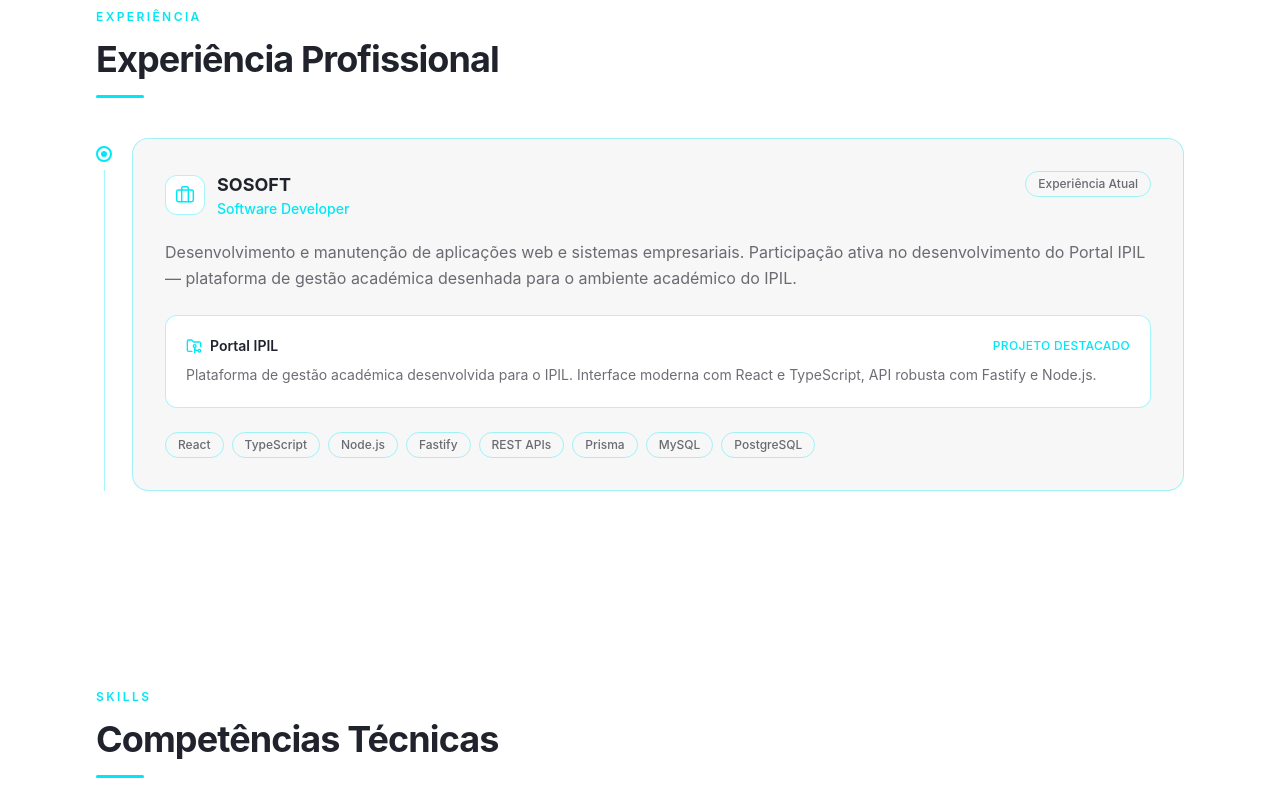
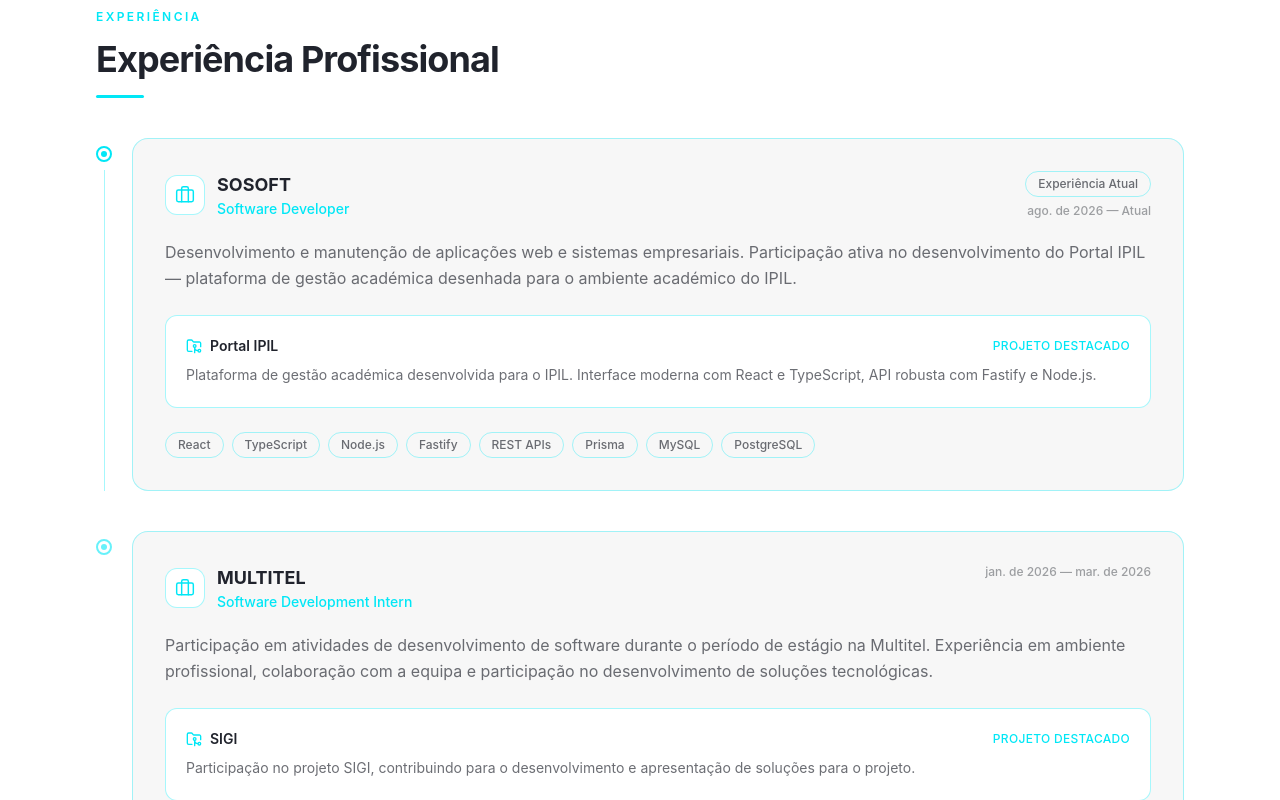
Before and after one commit to 67jo/mpaka-portfolio, a React (Vite) app: page / in a window 1280 px wide. Shown: the part 1460-2260 px from the top of the page. Built offline with nearby package versions, Linux system fonts and the light colour scheme.

Commit message:
feat: adicionar seção de experiência profissional com dados dinâmicos e formatação de períodos

```diff
--- a/src/components/Experience/Experience.tsx
+++ b/src/components/Experience/Experience.tsx
@@ -2,9 +2,11 @@
 import { useTranslation } from "react-i18next";
 import { SectionHeading } from "../ui/SectionHeading";
 import { Reveal } from "../ui/Reveal";
+import { experiences, isCurrentExperience } from "../../data/experience";
+import { formatExperiencePeriod } from "../../utils/formExperienceDate";
 
 export function Experience() {
-  const { t } = useTranslation();
+  const { t, i18n } = useTranslation();
 
   return (
     <section id="experience" className="mx-auto max-w-6xl px-5 py-24 sm:px-8">
@@ -12,67 +14,102 @@
         <SectionHeading eyebrow={t("experience.eyebrow")} title={t("experience.title")} />
       </Reveal>
 
-      <div className="mt-10 flex gap-5">
-        <div className="hidden flex-col items-center pt-2 sm:flex">
-          <span className="flex h-4 w-4 items-center justify-center rounded-full border-2 border-primary">
-            <span className="h-1.5 w-1.5 rounded-full bg-primary" />
-          </span>
-          <span className="mt-2 w-px flex-1 bg-[var(--border)]" />
-        </div>
+      <div className="mt-10 flex flex-col gap-10">
+        {experiences.map((exp, index) => {
+          const Icon = exp.icon;
+          const base = `experience.items.${exp.id}`;
+          const current = isCurrentExperience(exp);
+          const period = formatExperiencePeriod(
+            exp.startDate,
+            exp.endDate,
+            i18n.language,
+            t("experience.present")
+          );
 
-        <Reveal delay={80} className="w-full">
-          <a href="https://sosoft.ao/" target="blank">
+          const content = (
             <article className="w-full rounded-2xl border border-[var(--border)] bg-[var(--surface)] p-6 sm:p-8">
               <div className="flex flex-wrap items-start justify-between gap-3">
                 <div className="flex items-center gap-3">
                   <span className="flex h-10 w-10 items-center justify-center rounded-xl border border-[var(--border)] bg-[var(--bg)] text-primary">
-                    <Briefcase className="h-5 w-5" strokeWidth={1.75} />
+                    <Icon className="h-5 w-5" strokeWidth={1.75} />
                   </span>
                   <div>
-                    <h3 className="text-lg font-bold text-[var(--text)]">
-                      {t("experience.sosoft.company")}
-                    </h3>
-                    <p className="text-sm font-medium text-primary">
-                      {t("experience.sosoft.role")}
-                    </p>
+                    <h3 className="text-lg font-bold text-[var(--text)]">{exp.company}</h3>
+                    <p className="text-sm font-medium text-primary">{t(`${base}.role`)}</p>
                   </div>
                 </div>
+
+                <div className="flex flex-col items-end gap-1.5">
+                  {current && (
                     <span className="rounded-full border border-[var(--border)] px-3 py-1 text-xs font-medium text-[var(--text-muted)]">
                       {t("experience.current")}
                     </span>
+                  )}
+                  <span className="text-xs font-medium text-[var(--text-faint)]">{period}</span>
                 </div>
+              </div>
+
               <p className="mt-5 text-sm leading-relaxed text-[var(--text-muted)] sm:text-base">
-                {t("experience.sosoft.description")}
+                {t(`${base}.description`)}
               </p>
+
+              {exp.hasHighlight && (
                 <div className="mt-6 rounded-xl border border-[var(--border)] bg-[var(--bg)] p-5">
                   <div className="flex flex-wrap items-center justify-between gap-2">
                     <span className="flex items-center gap-2 text-sm font-semibold text-[var(--text)]">
                       <FolderGit2 className="h-4 w-4 text-primary" />
-                    {t("experience.sosoft.highlightTitle")}
+                      {t(`${base}.highlightTitle`)}
                     </span>
                     <span className="text-xs font-medium uppercase tracking-wide text-primary">
-                    {t("experience.sosoft.highlightLabel")}
+                      {t(`${base}.highlightLabel`)}
                     </span>
                   </div>
                   <p className="mt-2 text-sm leading-relaxed text-[var(--text-muted)]">
-                  {t("experience.sosoft.highlightDescription")}
+                    {t(`${base}.highlightDescription`)}
                   </p>
                 </div>
+              )}
+
               <div className="mt-6 flex flex-wrap gap-2">
-                {["React", "TypeScript", "Node.js", "Fastify", "REST APIs", "Prisma", "MySQL", "PostgreSQL"].map(
-                  (tech) => (
+                {exp.techStack.map((tech) => (
                   <span
                     key={tech}
                     className="rounded-full border border-[var(--border)] px-3 py-1 text-xs font-medium text-[var(--text-muted)]"
                   >
                     {tech}
                   </span>
-                  )
+                ))}
+              </div>
+            </article>
+          );
+
+          return (
+            <div key={exp.id} className="flex gap-5">
+              <div className="hidden flex-col items-center pt-2 sm:flex">
+                <span
+                  className={`flex h-4 w-4 items-center justify-center rounded-full border-2 ${
+                    current ? "border-primary" : "border-[var(--border-strong)]"
+                  }`}
+                >
+                  <span className={`h-1.5 w-1.5 rounded-full ${current ? "bg-primary" : "bg-[var(--border-strong)]"}`} />
+                </span>
+                {index < experiences.length - 1 && (
+                  <span className="mt-2 w-px flex-1 bg-[var(--border)]" />
                 )}
               </div>
-            </article>
+
+              <Reveal delay={80 * (index + 1)} className="w-full">
+                {exp.url ? (
+                  <a href={exp.url} target="_blank" rel="noreferrer">
+                    {content}
                   </a>
+                ) : (
+                  content
+                )}
               </Reveal>
+            </div>
+          );
+        })}
       </div>
     </section>
   );
--- /dev/null
+++ b/src/data/experience.ts
@@ -0,0 +1,50 @@
+import { Briefcase, type LucideIcon } from "lucide-react";
+
+export interface ExperienceEntry {
+  id: string;
+  company: string;
+  url?: string;
+  icon: LucideIcon;
+  /** Formato "YYYY-MM". Usa startDate/endDate em vez de um boolean "current". */
+  startDate: string;
+  /** Omite (ou usa `null`) se a experiência ainda estiver a decorrer. */
+  endDate?: string | null;
+  hasHighlight?: boolean;
+  techStack: string[];
+}
+
+export const experiences: ExperienceEntry[] = [
+  {
+    id: "sosoft",
+    company: "SOSOFT",
+    url: "https://sosoft.ao/",
+    icon: Briefcase,
+    startDate: "2026-08",
+    endDate: null, // ainda a decorrer
+    hasHighlight: true,
+    techStack: ["React", "TypeScript", "Node.js", "Fastify", "REST APIs", "Prisma", "MySQL", "PostgreSQL"],
+  },
+  {
+    id: "multitel",
+    company: "MULTITEL",
+    url: "https://www.multitel.co.ao/",
+    icon: Briefcase,
+    startDate: "2026-01",
+    endDate:"2026-03",
+    hasHighlight: true,
+    techStack: ["React", "TypeScript", "Node.js", "Fastify", "REST APIs", "Prisma", "MySQL", "PostgreSQL"],
+  },
+  // Exemplo de experiência antiga/terminada:
+  // {
+  //   id: "acme",
+  //   company: "Acme Corp",
+  //   url: "https://acme.com",
+  //   icon: Briefcase,
+  //   startDate: "2022-06",
+  //   endDate: "2023-12",
+  //   hasHighlight: false,
+  //   techStack: ["Vue", "Laravel", "MySQL"],
+  // },
+];
+
+export const isCurrentExperience = (exp: ExperienceEntry) => !exp.endDate;
--- a/src/data/projects.ts
+++ b/src/data/projects.ts
@@ -34,7 +34,7 @@
     translationKey: "portalIpil",
     technologies: ["React", "TypeScript", "Node.js", "Fastify", "Prisma", "PostgreSQL"],
     githubUrl: undefined,
-    liveUrl: "https://ipil.ao/",
+    liveUrl: "https://portal.ipil.ao/",
     featured: true,
     img:Img1
   },
--- a/src/i18n/locales/en.json
+++ b/src/i18n/locales/en.json
@@ -38,13 +38,22 @@
     "eyebrow": "Experience",
     "title": "Professional Experience",
     "current": "Current Experience",
+    "present": "Present",
+    "items": {
       "sosoft": {
-      "company": "SOSOFT",
         "role": "Software Developer",
         "description": "Developing and maintaining web applications and enterprise systems. Active contributor to Portal IPIL — an academic management platform designed for the IPIL academic environment.",
         "highlightLabel": "Featured project",
         "highlightTitle": "Portal IPIL",
         "highlightDescription": "Academic management platform built for IPIL. Modern interface with React and TypeScript, robust API with Fastify and Node.js."
+      },
+      "multitel": {
+        "role": "Software Development Intern",
+        "description": "Participated in software development activities during an internship at Multitel. Professional environment experience, team collaboration and contribution to technological solutions.",
+        "highlightLabel": "Featured project",
+        "highlightTitle": "SIGI",
+        "highlightDescription": "Contributed to the SIGI project, helping develop and present solutions for it."
+      }
     }
   },
   "skills": {
--- a/src/i18n/locales/pt.json
+++ b/src/i18n/locales/pt.json
@@ -38,13 +38,22 @@
     "eyebrow": "Experiência",
     "title": "Experiência Profissional",
     "current": "Experiência Atual",
+    "present": "Atual",
+    "items": {
       "sosoft": {
-      "company": "SOSOFT",
         "role": "Software Developer",
         "description": "Desenvolvimento e manutenção de aplicações web e sistemas empresariais. Participação ativa no desenvolvimento do Portal IPIL — plataforma de gestão académica desenhada para o ambiente académico do IPIL.",
         "highlightLabel": "Projeto destacado",
         "highlightTitle": "Portal IPIL",
         "highlightDescription": "Plataforma de gestão académica desenvolvida para o IPIL. Interface moderna com React e TypeScript, API robusta com Fastify e Node.js."
+      },
+      "multitel": {
+        "role": "Software Development Intern",
+        "description": "Participação em atividades de desenvolvimento de software durante o período de estágio na Multitel. Experiência em ambiente profissional, colaboração com a equipa e participação no desenvolvimento de soluções tecnológicas.",
+        "highlightLabel": "Projeto destacado",
+        "highlightTitle": "SIGI",
+        "highlightDescription": "Participação no projeto SIGI, contribuindo para o desenvolvimento e apresentação de soluções para o projeto."
+      }
     }
   },
   "skills": {
--- /dev/null
+++ b/src/utils/formExperienceDate.ts
@@ -0,0 +1,18 @@
+// src/utils/formatExperienceDate.ts
+export function formatExperiencePeriod(
+  startDate: string,
+  endDate: string | null | undefined,
+  locale: string,
+  presentLabel: string
+) {
+  const format = (value: string) => {
+    const [year, month] = value.split("-").map(Number);
+    const date = new Date(year, month - 1);
+    return new Intl.DateTimeFormat(locale, { month: "short", year: "numeric" }).format(date);
+  };
+
+  const start = format(startDate);
+  const end = endDate ? format(endDate) : presentLabel;
+
+  return `${start} — ${end}`;
+}
```
Lines whose indentation alone changed are shown as unchanged.
